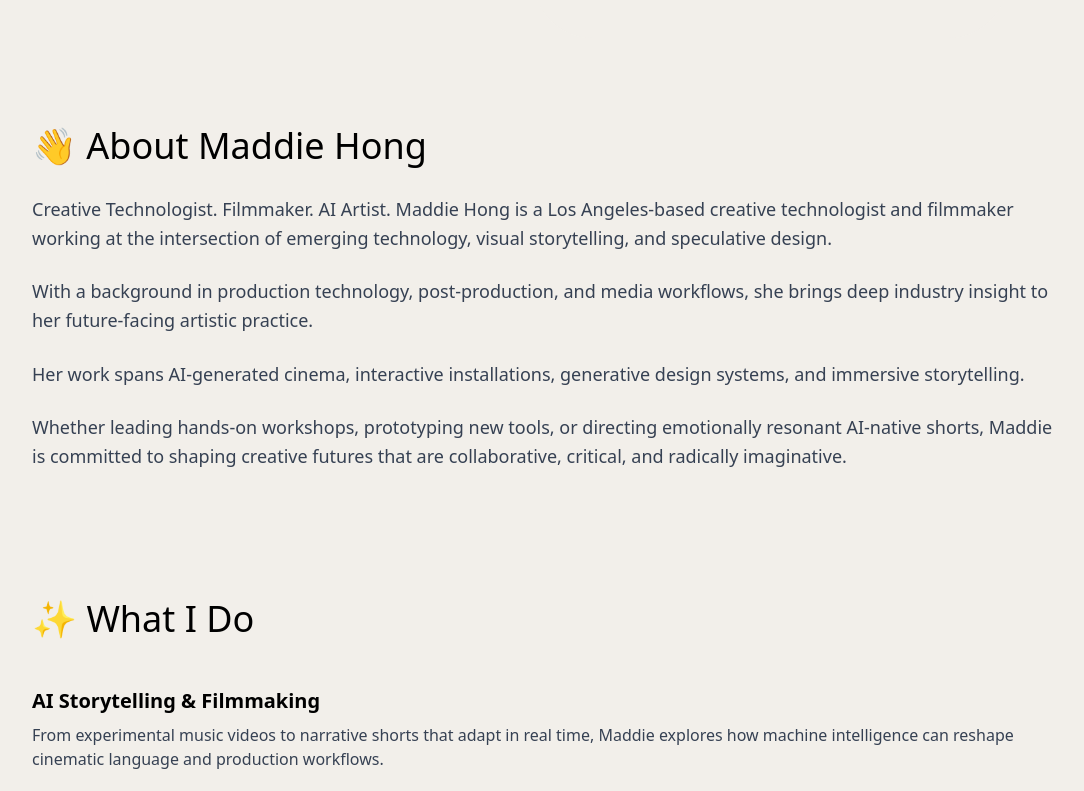
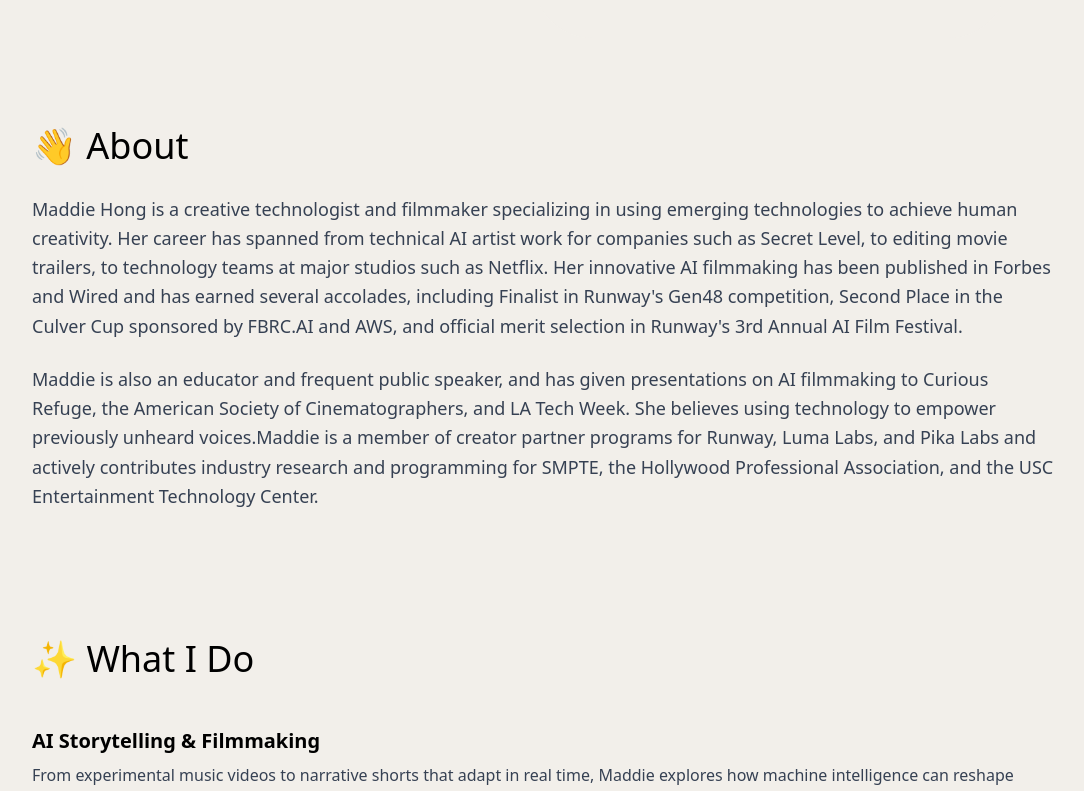
Before and after one commit to Islaster/maddie-portfolio, a React (Vite) app: page / in a window 1280 px wide. Shown: the part 743-1534 px from the top of the page, without its empty margins (96-1180 px from the left). Built offline with nearby package versions, Linux system fonts and the light colour scheme.

Commit message:
edit about, add reel component

```diff
--- a/src/App.jsx
+++ b/src/App.jsx
@@ -4,6 +4,7 @@
 import Home from "./components/home";
 import Navbar from "./components/navbar";
 import PortfolioGrid from "./components/portfolio";
+import Reel from "./components/reel";
 import WhatIDo from "./components/whatIDo";
 import "./main.css";
 
@@ -15,6 +16,7 @@
       <About />
       <WhatIDo />
       <Clients />
+      <Reel />
       <PortfolioGrid />
       <Connect />
     </main>
--- a/src/components/about.jsx
+++ b/src/components/about.jsx
@@ -3,32 +3,29 @@
     <section id="about" class="text-black py-16 px-6 sm:px-12 md:px-24">
       <div class="max-w-5xl mx-auto space-y-6">
         <h2 class="text-2xl sm:text-3xl md:text-4xl font-light leading-snug">
-          👋 About <span class="font-medium">Maddie Hong</span>
+          👋 About
         </h2>
 
         <p class="text-base sm:text-lg leading-relaxed text-gray-700">
-          Creative Technologist. Filmmaker. AI Artist. Maddie Hong is a Los
-          Angeles-based creative technologist and filmmaker working at the
-          intersection of emerging technology, visual storytelling, and
-          speculative design.
+          Maddie Hong is a creative technologist and filmmaker specializing in
+          using emerging technologies to achieve human creativity. Her career
+          has spanned from technical AI artist work for companies such as Secret
+          Level, to editing movie trailers, to technology teams at major studios
+          such as Netflix. Her innovative AI filmmaking has been published in
+          Forbes and Wired and has earned several accolades, including Finalist
+          in Runway's Gen48 competition, Second Place in the Culver Cup
+          sponsored by FBRC.AI and AWS, and official merit selection in Runway's
+          3rd Annual AI Film Festival.
         </p>
 
         <p class="text-base sm:text-lg leading-relaxed text-gray-700">
-          With a background in production technology, post-production, and media
-          workflows, she brings deep industry insight to her future-facing
-          artistic practice.
-        </p>
-
-        <p class="text-base sm:text-lg leading-relaxed text-gray-700">
-          Her work spans AI-generated cinema, interactive installations,
-          generative design systems, and immersive storytelling.
-        </p>
-
-        <p class="text-base sm:text-lg leading-relaxed text-gray-700">
-          Whether leading hands-on workshops, prototyping new tools, or
-          directing emotionally resonant AI-native shorts, Maddie is committed
-          to shaping creative futures that are collaborative, critical, and
-          radically imaginative.
+          Maddie is also an educator and frequent public speaker, and has given
+          presentations on AI filmmaking to Curious Refuge, the American Society
+          of Cinematographers, and LA Tech Week. She believes using technology
+          to empower previously unheard voices.Maddie is a member of creator
+          partner programs for Runway, Luma Labs, and Pika Labs and actively
+          contributes industry research and programming for SMPTE, the Hollywood
+          Professional Association, and the USC Entertainment Technology Center.
         </p>
       </div>
     </section>
--- /dev/null
+++ b/src/components/reel.jsx
@@ -0,0 +1,14 @@
+function Reel() {
+  return (
+    <video
+      className="px-4 sm:px-8 md:px-16"
+      preload="auto"
+      controls
+      poster="/reel/POLYTYPIC.png"
+    >
+      <source src="/reel/maddie_hong_aireel25.mp4" type="video/mp4" />
+    </video>
+  );
+}
+
+export default Reel;
```
Also changed, not shown: public/reel/POLYTYPIC.png (added), 1 other file (tests, documents, lock files or other folders).
